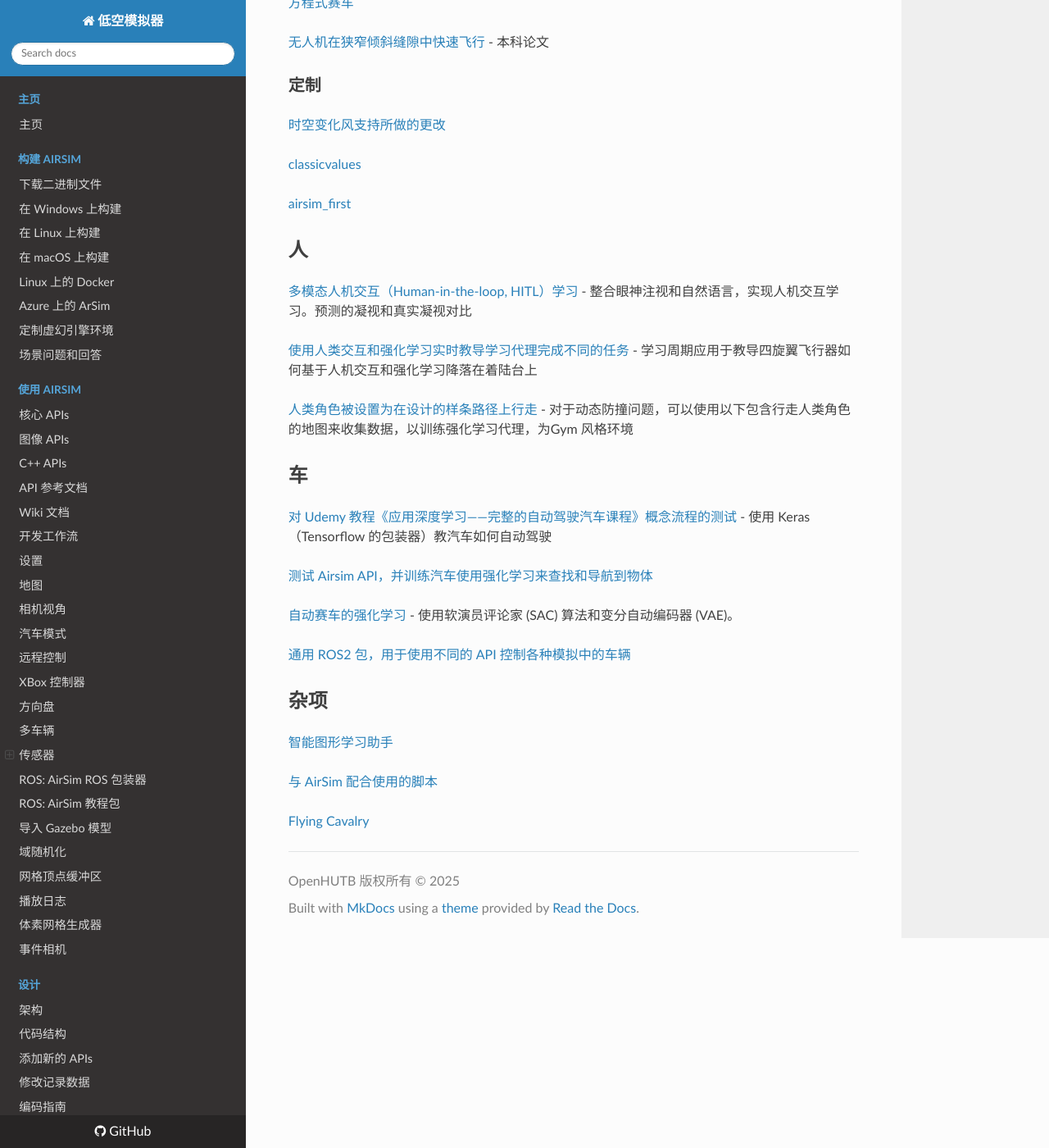
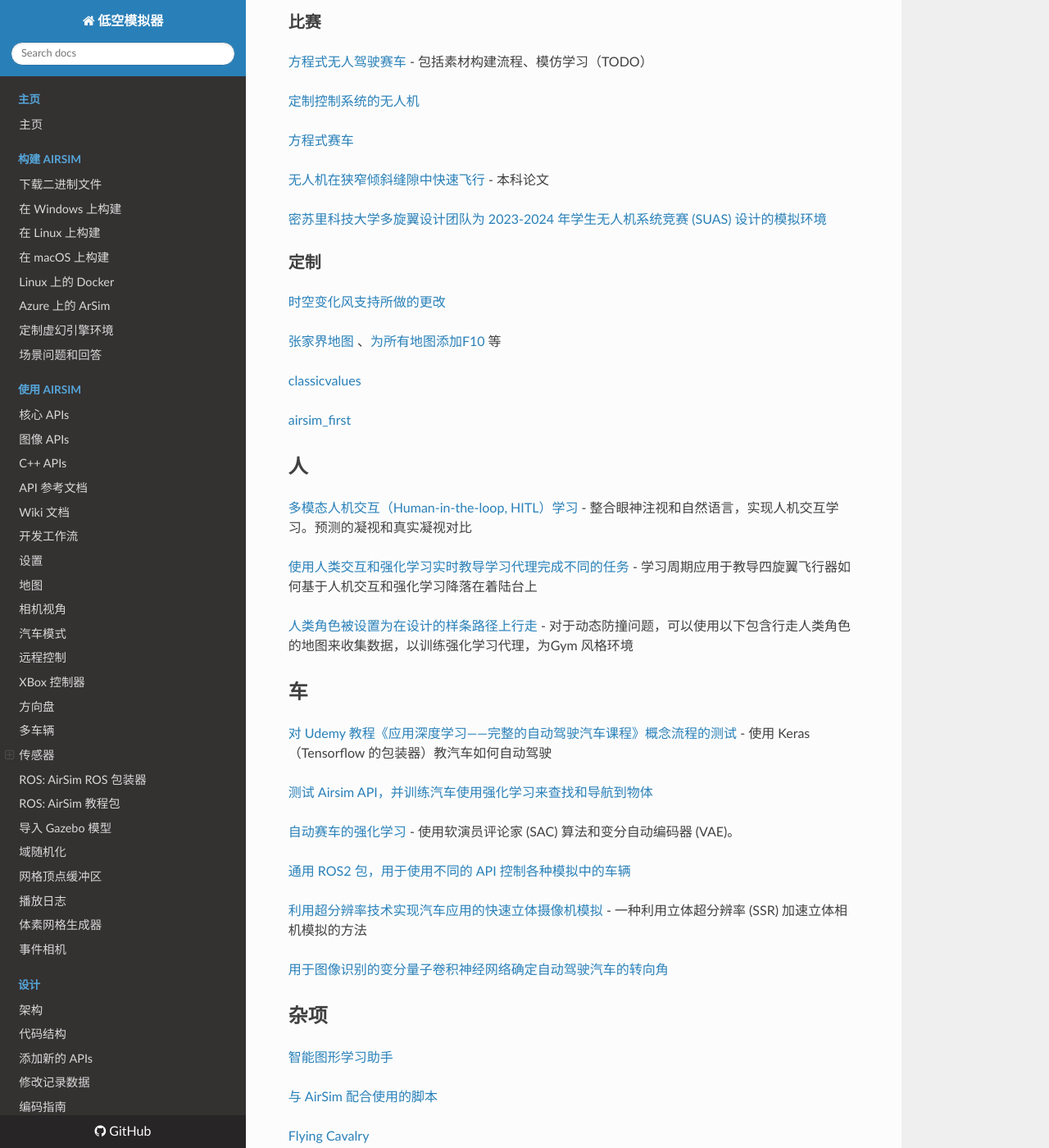
Before and after one commit to nongfu212/air_doc, an MkDocs documentation site: the page built from docs/third/used_by.md, in a window 1280 px wide and 1400 px high, scrolled down 3890 px. Shown: the whole window at 82% size. Built offline with MkDocs 1.6.1, drawn with Linux system fonts in a browser that asks for light colours; nearby versions of some CDN libraries; some of the changed text lies outside the part shown.

Commit message:
添加张家界地图、为所有地图添加F10

```diff
--- a/docs/third/used_by.md
+++ b/docs/third/used_by.md
@@ -1,7 +1,7 @@
 # [使用AirSim的项目](https://github.com/microsoft/AirSim/network/dependents)
 
 <!-- 整理到的页面：https://github.com/microsoft/AirSim/network/dependents?dependents_before=MjUzMTQ0NDc3NzU -->
-<!-- 整理到的仓库：https://github.com/RazGavrieli/Autonomous-Drone-Landing-On-Moving-Object-AirSim -->
+<!-- 整理到的仓库：https://github.com/microsoft/AirSim-Drone-Racing-Lab-Source -->
 
 
 ## 飞行器
@@ -19,6 +19,8 @@
 [通过信息路径规划实现语义分割的具身主动领域自适应](https://github.com/ethz-asl/active_learning_for_segmentation)
 
 [使用光流和扩展焦点 (Focus of Expansion) 对微型飞行器 (MAV) 进行基于运动的物体检测](https://github.com/evroon/mav-detection)
+
+[使用手势控制 Airsim 无人机](https://github.com/chwee/AutonomusDroneHandGestureProject)
 
 
 ### 规划
@@ -98,7 +102,9 @@
 [基于迁移学习 (TL) 的方法，通过深度强化学习减少训练深度神经网络进行自主导航所需的机载计算量](https://github.com/Shais-coder/git-clone-https-github.com-aqeelanwar-DRLwithTL) - 对网络进行端到端训练。这些训练好的元权重随后在模拟测试环境中用作网络的初始化器，并针对最后几个全连接层进行微调。为了验证该方法的鲁棒性，我们模拟了无人机动力学和环境特性的变化。包含真实DJI Tello 无人机上
 
 
-### 设计
+### 平台
+
+[使无人机能够使用机载摄像头识别并跟踪其视野范围内的人员，从而跟踪他们的运动](https://github.com/l-gonz/tfg-giaa-dronecontrol) - [利用该平台开发集成计算机视觉技术的解决方案，并利用其输入来控制无人机的运动](https://l-gonz.github.io/tfg-giaa-dronecontrol/)
 
 [多旋翼机器人设计团队的2020年国际空中机器人竞赛代码](https://github.com/MissouriMRR/IARC-2020)
 
@@ -159,9 +165,15 @@
 
 [无人机在狭窄倾斜缝隙中快速飞行](https://github.com/alirezanobakht13/Flight-through-Narrow-Gaps) - 本科论文
 
+[密苏里科技大学多旋翼设计团队为 2023-2024 年学生无人机系统竞赛 (SUAS) 设计的模拟环境](https://github.com/MissouriMRR/Simulation-2023)
+
+
 
 ### 定制
+
 [时空变化风支持所做的更改](https://github.com/CoRAL-OSU/AirSim_NRI)
+
+[张家界地图](https://github.com/microsoft/AirSim-Drone-Racing-Lab-Source/commit/4a03fd554534a946a27c4dd7c3067b8515f4fb70) 、[为所有地图添加F10](https://github.com/microsoft/AirSim-Drone-Racing-Lab-Source/commit/c8847d41871590b69636d9c371172f94096f3e78) 等
 
 [classicvalues](https://github.com/microsoft/AirSim/compare/main...classicvalues:AirSim:master)
 
@@ -192,6 +204,10 @@
 
 [通用 ROS2 包，用于使用不同的 API 控制各种模拟中的车辆](https://github.com/blakermchale/robot-control)
 
+[利用超分辨率技术实现汽车应用的快速立体摄像机模拟](https://github.com/hamedhaghighi/ETSSR) - 一种利用立体超分辨率 (SSR) 加速立体相机模拟的方法
+
+[用于图像识别的变分量子卷积神经网络确定自动驾驶汽车的转向角](https://github.com/soundwaverohit/QuantumSelfDriving)
+
 
 
 ## 杂项
```
Also changed, not shown: other parts of docs/third/used_by.md (+2 -0 lines).
